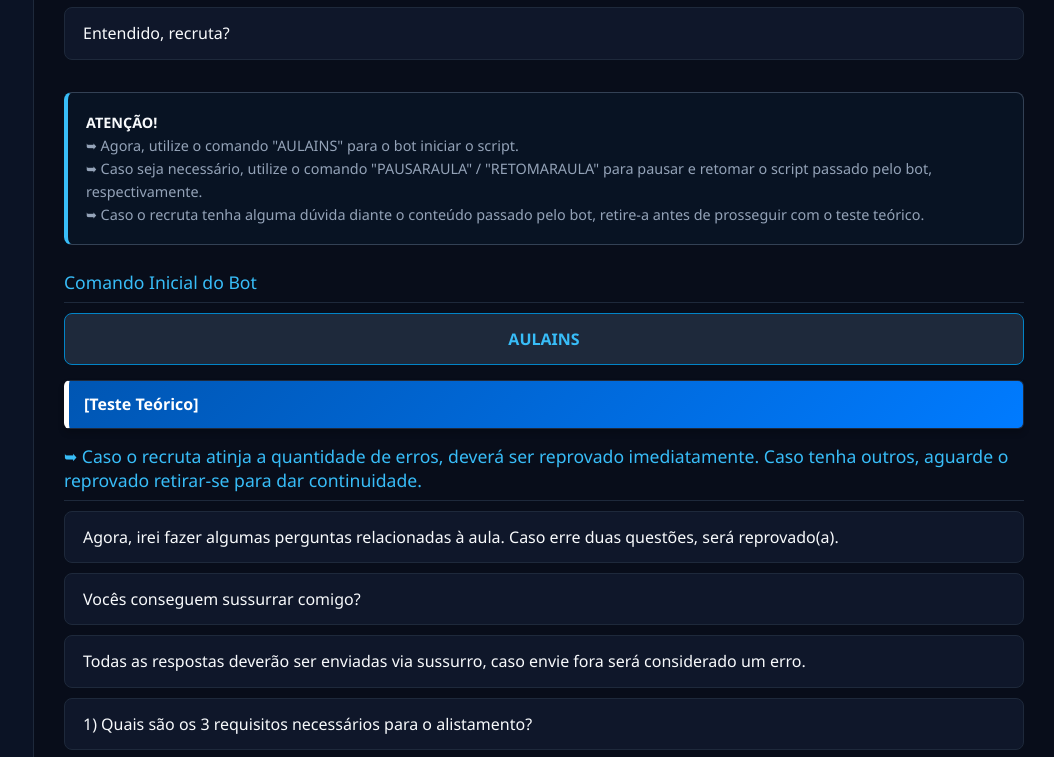
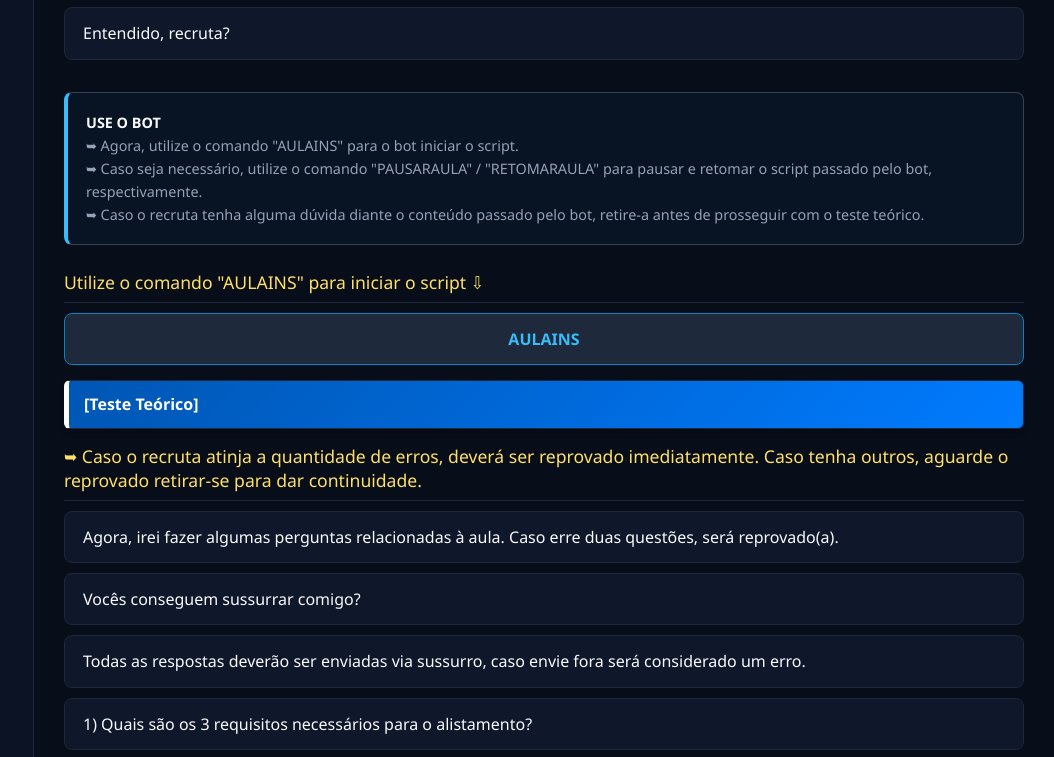
Before and after one commit to athropus/central-aplicacoes-ins, a plain HTML site: page index.html in a window 1280 px wide. Shown: the part 926-1683 px from the top of the page, without its empty margins (226-1280 px from the left). Drawn offline with Linux system fonts and the light colour scheme.

Commit message:
atualiza estilos e script

```diff
--- a/css/style.css
+++ b/css/style.css
@@ -264,7 +264,7 @@ body {
 .instructions-box strong { color: var(--text-main); }
 
 .script-section-title {
-    color: var(--accent-cyan);
+    color: #ffe066; /* Amarelo claro e suave */
     font-size: 1.1rem;
     margin-top: 15px;
     margin-bottom: 10px;
--- a/js/data/cfsd.js
+++ b/js/data/cfsd.js
@@ -24,13 +24,13 @@ window.dadosScriptCFSd = `
         <br>
 
     <div class="instructions-box">
-        <strong>ATENÇÃO!</strong><br>
+        <strong>USE O BOT</strong><br>
         ➥ Agora, utilize o comando "AULAINS" para o bot iniciar o script.<br>
         ➥ Caso seja necessário, utilize o comando "PAUSARAULA" / "RETOMARAULA" para pausar e retomar o script passado pelo bot, respectivamente.<br>
         ➥ Caso o recruta tenha alguma dúvida diante o conteúdo passado pelo bot, retire-a antes de prosseguir com o teste teórico.
     </div>
 
-        <div class="script-section-title">Comando Inicial do Bot</div>
+        <div class="script-section-title">Utilize o comando "AULAINS" para iniciar o script ⇩</div>
         <div class="frase comando-bot">AULAINS</div>
 
         <div class="script-section-title-copiavel frase">   [Teste Teórico]</div>
```
